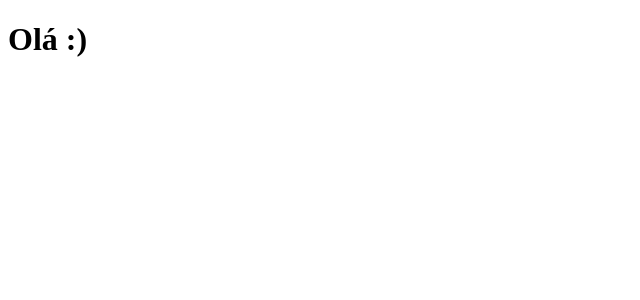
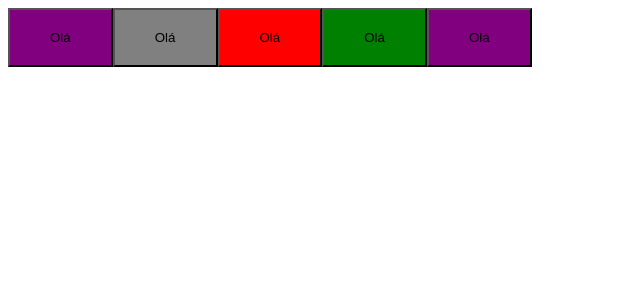
Before and after one commit to CarlosLonghi/Pomodoro, a React (Vite) app: page / in a window 1280 px wide. Shown: the top 300 px of the page, without its empty margins (0-640 px from the left). Built offline with nearby package versions, Linux system fonts and the light colour scheme.

Commit message:
feat: use props Styled Components in Button component

```diff
--- a/src/App.tsx
+++ b/src/App.tsx
@@ -1,8 +1,27 @@
+import { Button } from './components/Button'
+
 export function App() {
 
   return (
     <>
-      <h1>Olá :)</h1>
+      <Button
+        variant='primary'
+      />
+
+      <Button
+        variant='secondary'
+      />
+
+      <Button
+        variant='danger'
+      />
+
+      <Button
+        variant='success'
+      />
+
+      <Button/>
+
     </>
   )
 }
--- /dev/null
+++ b/src/components/Button.styles.ts
@@ -0,0 +1,24 @@
+import styled, { css } from 'styled-components';
+
+export type ButtonVariant = 'primary' | 'secondary' | 'danger' | 'success';
+
+interface ButtonContainerProps {
+  variant: ButtonVariant;
+}
+
+const buttonVariants = {
+  primary: 'purple',
+  secondary: 'gray',
+  danger: 'red',
+  success: 'green'
+}
+
+export const ButtonContainer = styled.button<ButtonContainerProps>`
+  padding: 20px 40px;
+
+  ${props => {
+    return css`
+      background-color: ${buttonVariants[props.variant]}
+    `
+  }}
+`
--- /dev/null
+++ b/src/components/Button.tsx
@@ -0,0 +1,15 @@
+import { ButtonContainer, ButtonVariant } from './Button.styles'
+
+interface ButtonProps {
+  variant?: ButtonVariant
+}
+
+export function Button({ variant = 'primary' }: ButtonProps) {
+  return (
+    <ButtonContainer
+      variant={variant}
+    >
+      Olá
+    </ButtonContainer>
+  )
+}
```
